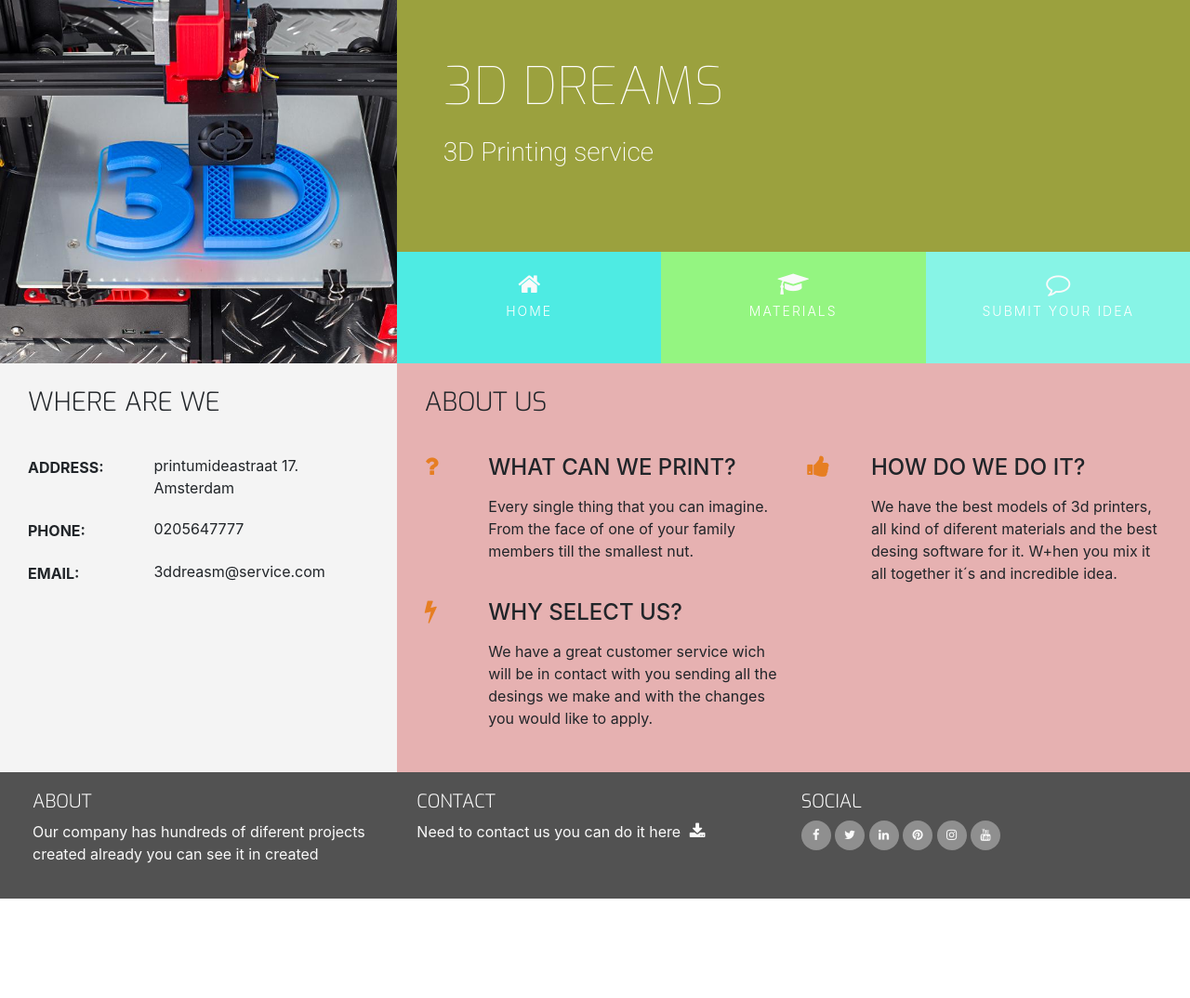
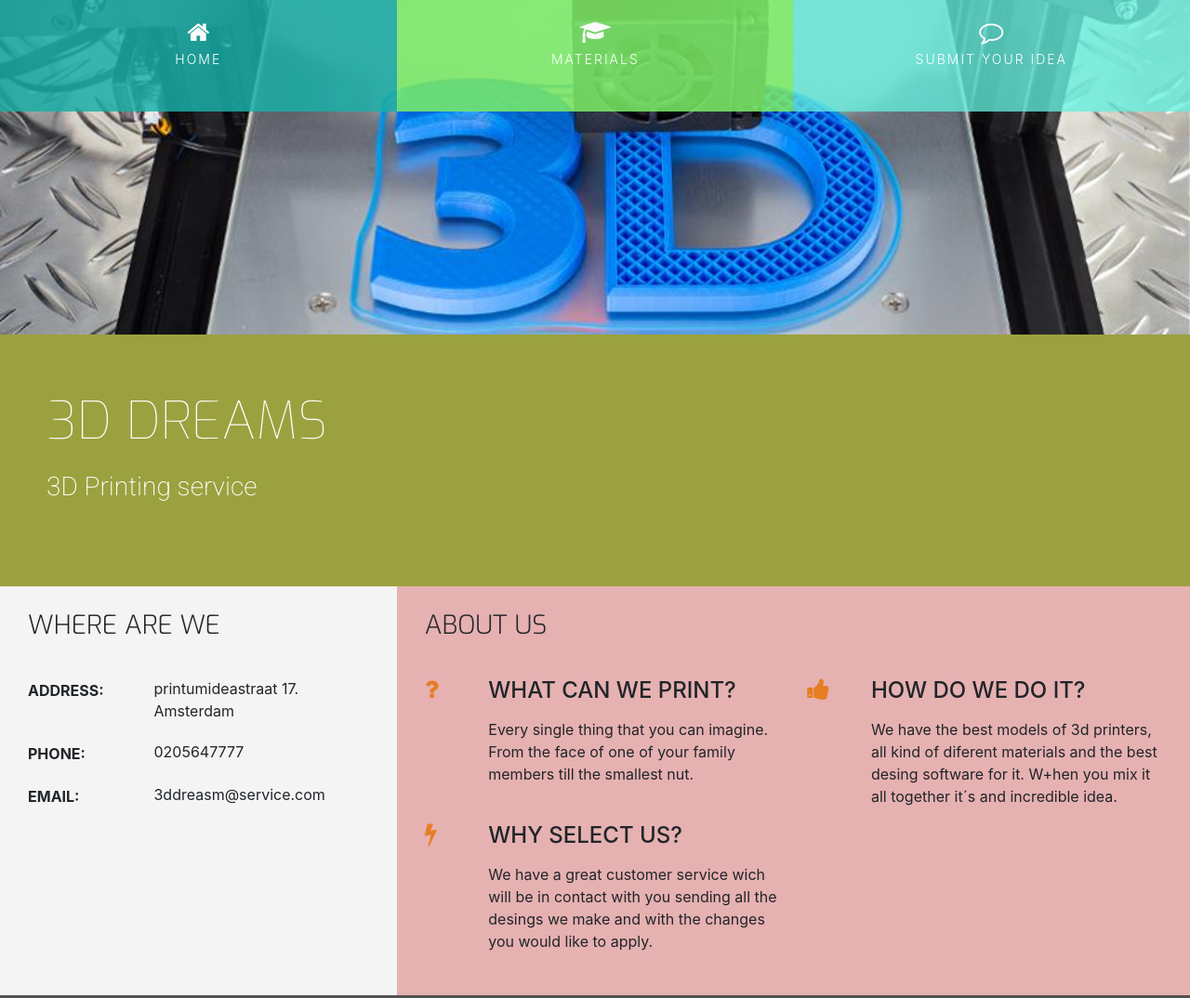
Before and after one commit to Code-Institute-Submissions/Milestone-project-59, a plain HTML site: page index.html in a window 1280 px wide. Shown: the top 1074 px of the page at 93% size. Before the commit the page ends 967 px from the top, so only its background shows below. Drawn offline with nearby package versions, Linux system fonts and the light colour scheme.

Commit message:
changing main structure

```diff
--- a/index.html
+++ b/index.html
@@ -1,27 +1,29 @@
-<!DOCTYPE html>
-<html lang="en">
-<head>
+<html lang="en"><head>
     <meta charset="UTF-8">
     <meta name="viewport" content="width=device-width, initial-scale=1.0">
     <meta http-equiv="X-UA-Compatible" content="ie=edge">
-    <link rel="stylesheet" href="https://maxcdn.bootstrapcdn.com/bootstrap/4.2.1/css/bootstrap.min.css" type="text/css" />
-    <link rel="stylesheet" href="https://maxcdn.bootstrapcdn.com/font-awesome/4.7.0/css/font-awesome.min.css" type="text/css" />
-    <link rel="stylesheet" href="https://cdnjs.cloudflare.com/ajax/libs/hover.css/2.1.1/css/hover-min.css" type="text/css" />
+    <link rel="stylesheet" href="https://maxcdn.bootstrapcdn.com/bootstrap/4.2.1/css/bootstrap.min.css" type="text/css">
+    <link rel="stylesheet" href="https://maxcdn.bootstrapcdn.com/font-awesome/4.7.0/css/font-awesome.min.css" type="text/css">
+    <link rel="stylesheet" href="https://cdnjs.cloudflare.com/ajax/libs/hover.css/2.1.1/css/hover-min.css" type="text/css">
     <link rel="stylesheet" href="assets/css/style.css">
     <title>3d Dreams </title>
-</head>
+<style type="text/css">
+/* CSS selects by ID to override default style (loaded earlier: higher priority) */
+.repository-content > div #gitpod-btn-container.gitpod-file-btn,
+.file-navigation #gitpod-btn-container {
+    margin-left: 6px;
+}
+
+.no-container {
+    margin-bottom: 10px;
+    display: flex;
+    justify-content: flex-end;
+}</style></head>
 <body>
+<Start of the page-->
     <header>
-        <div class="row no-gutters">
-            <a class="col-md-4 logo" href="02-index.html"></a>
-            <div class="col-md-8">
-                <div class="row no-gutters bg-color-name-title">
-                    <div class="col heading">
-                        <h1 class="name">3D DREAMS</h1>
-                        <h2 class="title"> 3D Printing service</h2>
-                    </div>
-                </div>
-                <div class="row no-gutters">
+    <!--Menu buttons-->
+        <div class="row no-gutters fixed-top">
                     <div class="col">
                         <ul id="nav" class="list-inline menucontainer">
                             <li class="col-6 col-sm-4 list-inline-item ui-menu-color-home menuitem">
@@ -35,7 +37,17 @@
                             </li>
                         </ul>
                     </div>
+                </div><div class="row no-gutters">
+                <!--photo-->
+            <a class="col-md-12 logo" href="02-index.html"></a>
+            <div class="col-md-12">
+                <div class="row no-gutters bg-color-name-title">
+                    <div class="col heading">
+                        <h1 class="name">3D DREAMS</h1>
+                        <h2 class="title"> 3D Printing service</h2>
+                    </div>
                 </div>
+
             </div>
         </div>
     </header>
@@ -137,7 +149,7 @@
         </div>
 
     </section>
-    <footer class="container-fluid">
+    <footer class="blog-footer">
         <div id="footer-details" class="row">
             <div class="col-sm-4">
                 <h5 class="uppercase general-sub">About</h5>
@@ -198,5 +210,5 @@
             </div>
         </div>
     </footer>
-</body>
-</html>
+
+</body></html>
```
